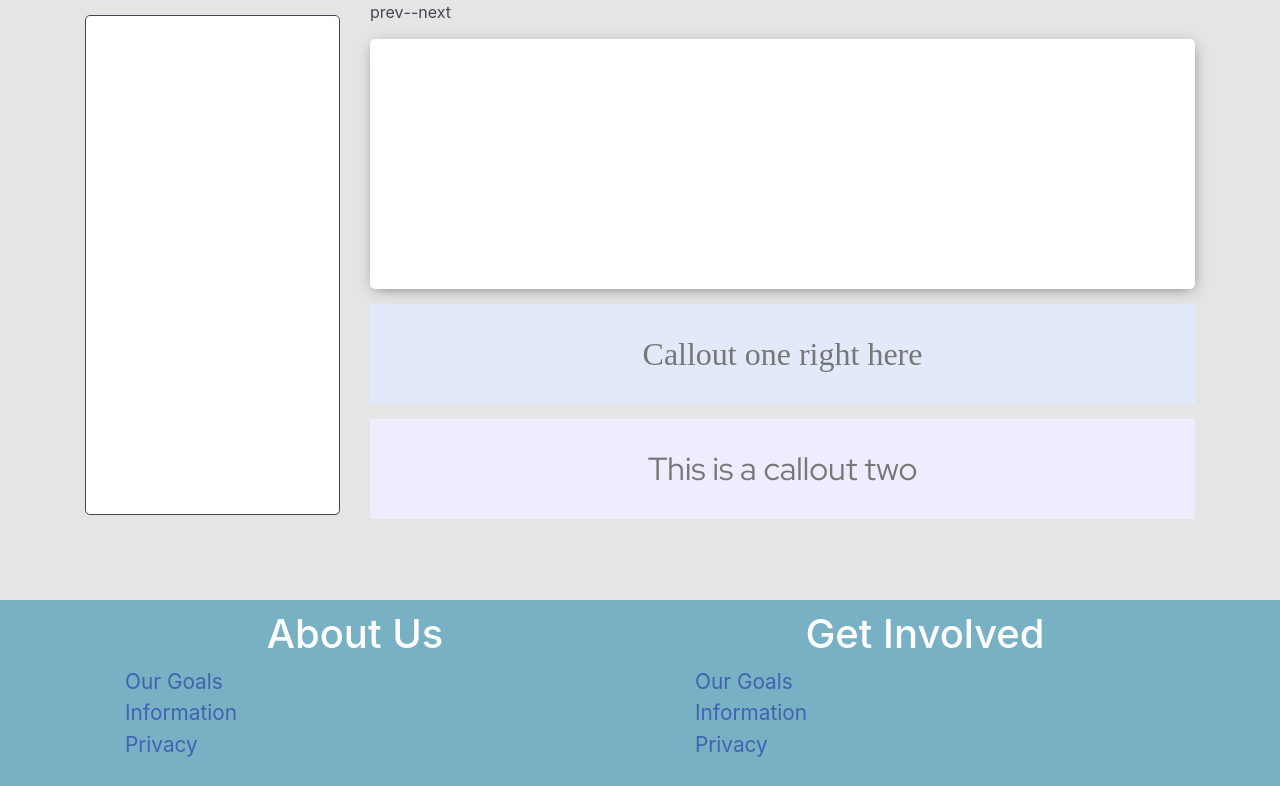
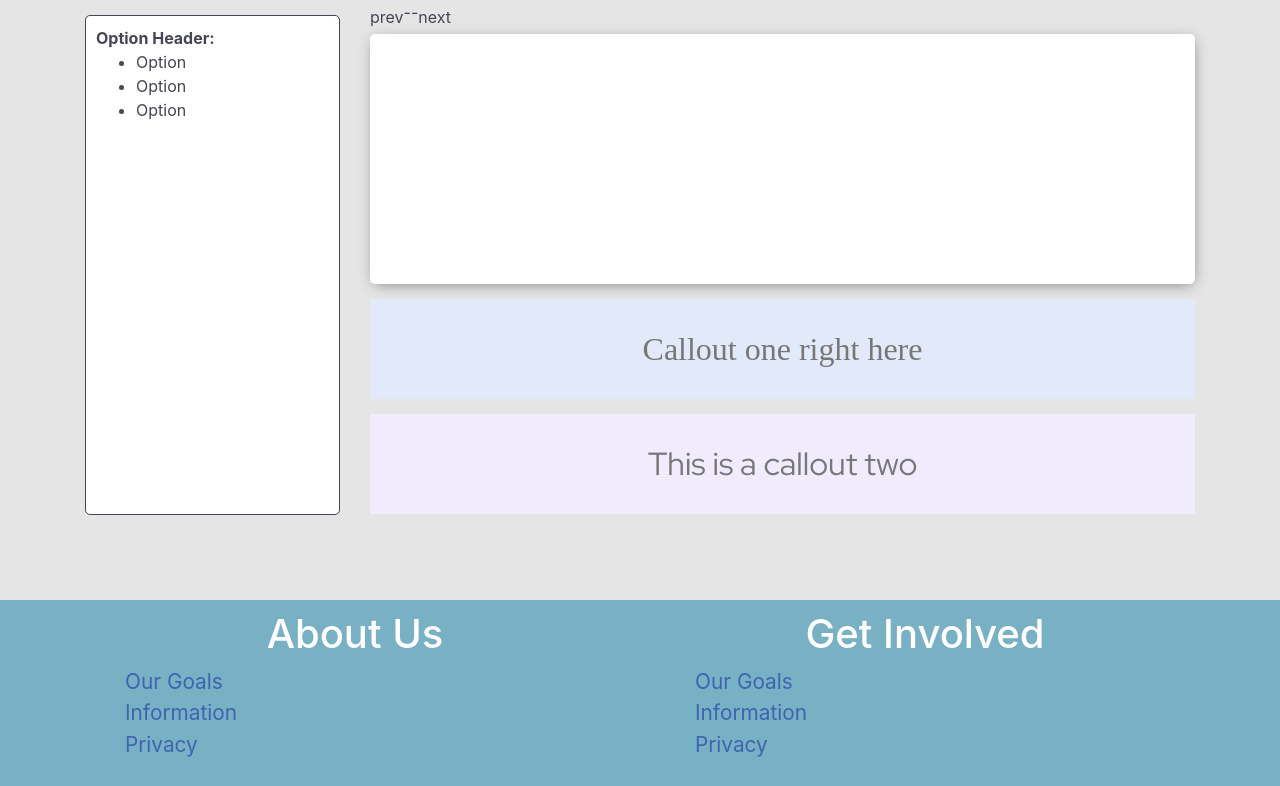
Before and after one commit to Pattern-Projects/volunteer-fsf-project, a Django app: page / in a window 1280 px wide. Shown: the part 175-961 px from the top of the page. Run offline with Django 3.2, Linux system fonts and the light colour scheme; some libraries are stand-ins or nearby versions.

Commit message:
Margins and padings

```diff
--- a/static/css/styles.css
+++ b/static/css/styles.css
@@ -88,30 +88,38 @@ footer {
 
 /* Elements */
 .pagination a {
+    margin-top: 5px;
+    margin-bottom: 5px;
     color: #444555;
 }
 
 .info-box {
     margin-top: 15px;
+    margin-bottom: 15px;
+    min-height: 500px;
     background-color: #ffffff;
     border: 1px solid #444555;
     border-radius: 5px;
-    min-height: 500px;
+    padding: 10px;
 }
 
+    .info-header {
+        font-weight: bold;
+    }
+
 .item-box {
-    margin-top:15px;
+    margin-bottom:15px;
     background-color: #ffffff;
     border-radius: 5px;
     min-height: 250px;
 
--webkit-box-shadow: 1px 3px 15px -4px rgba(0,0,0,0.5);
--moz-box-shadow: 1px 3px 15px -4px rgba(0,0,0,0.5);
-box-shadow: 1px 3px 15px -4px rgba(0,0,0,0.5);
+    -webkit-box-shadow: 1px 3px 15px -4px rgba(0,0,0,0.5);
+    -moz-box-shadow: 1px 3px 15px -4px rgba(0,0,0,0.5);
+    box-shadow: 1px 3px 15px -4px rgba(0,0,0,0.5);
 }
 
 .callout-1 {
-    margin-top:15px;
+    margin-bottom:15px;
     background-color: #E2E9F9;
 
     text-align: center;
@@ -124,7 +132,7 @@ box-shadow: 1px 3px 15px -4px rgba(0,0,0,0.5);
 
 .callout-2 {
     background-color: #F1ECFD;
-    margin-top:15px;
+    margin-bottom:15px;
 
     text-align: center;
     font-family: 'Red Hat Display';
--- a/templates/base.html
+++ b/templates/base.html
@@ -150,10 +150,20 @@
     <div class="content container">
         <div class="row">
 
-            <!-- info box col -->
+            <!-- Side column -->
             <div class="col-md-3">
                 <div class="info-box">
+                    <div class="info-section">
+                        <div class="info-header">
+                            Option Header:
+                        </div>
 
+                        <ul class="info-options">
+                            <li class="info-option">Option</li>
+                            <li class="info-option">Option</li>
+                            <li class="info-option">Option</li>
+                        </ul>
+                    </div>
                 </div>
             </div>
 
```
